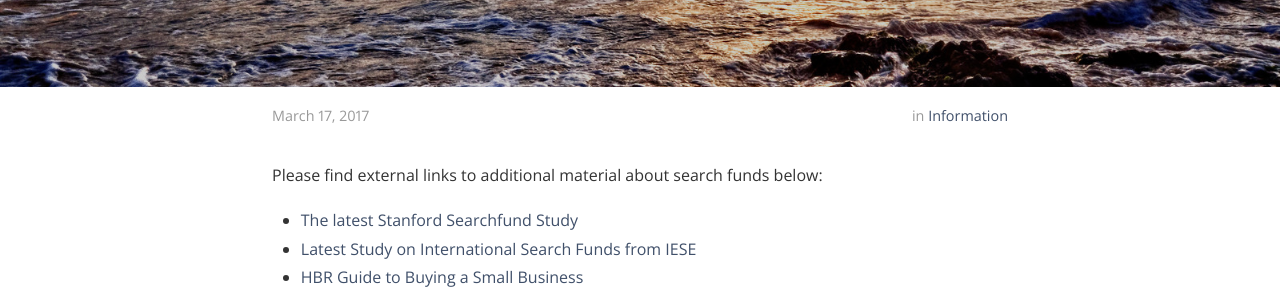
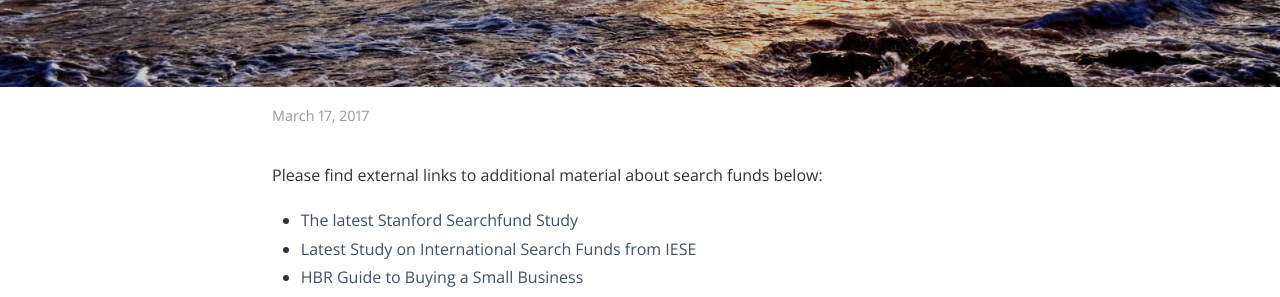
Before and after one commit to janriehle/risingventure, a Jekyll site: the page built from _posts/2017-03-29-links.html, in a window 1280 px wide. Shown: the part 376-673 px from the top of the page. Built offline with Jekyll 4.4.1, drawn with Linux system fonts in a browser that asks for light colours; nearby versions of some CDN libraries.

Commit message:
exlcuding jekyll-archive

```diff
--- a/_posts/2017-03-29-Brazil.markdown
+++ b/_posts/2017-03-29-Brazil.markdown
@@ -4,7 +4,6 @@ title:  "Search Fund Asset Class in Brazil"
 date:   2017-03-28 08:43:59
 author: Jan Riehle
 tags: Search Funds in Brazil
-category: "Information"
 cover:  "/assets/Rising3_X3Large.jpg"
 ---
 
--- a/_posts/2017-03-29-links.html
+++ b/_posts/2017-03-29-links.html
@@ -3,7 +3,6 @@ layout: post
 title:  "External Links about Search Funds"
 date:   2017-03-17 08:43:59
 author: Jan Riehle
-category: "Information"
 cover:  "/assets/Rising3_X3Large.jpg"
 ---
 
--- a/_posts/2017-03-29-performance.markdown
+++ b/_posts/2017-03-29-performance.markdown
@@ -3,7 +3,6 @@ layout: post
 title:  "Search Fund Performance Comparison"
 date:   2017-03-18 08:43:59
 author: Jan Riehle
-category: "Information"
 cover:  "/assets/Rising3_X3Large.jpg"
 ---
 
```
Also changed, not shown: 3 other files.
